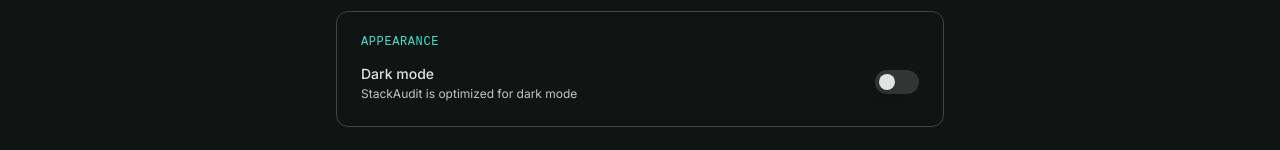
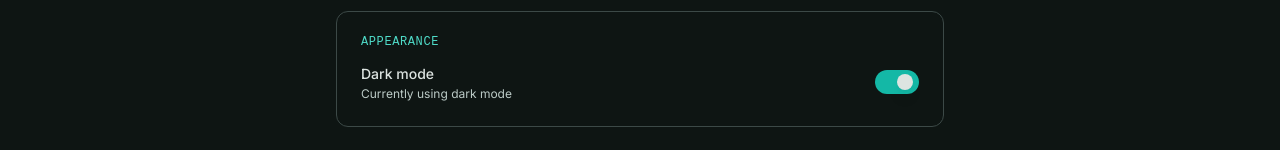
Before and after one commit to RoNnY125-coder/StackAudit, a Next.js app: page /settings in a window 1280 px wide. Shown: the part 177-327 px from the top of the page. Built offline with nearby package versions, Linux system fonts and the light colour scheme.

Commit message:
fix: audit history recomputes savings, light mode toggle works, remove credex link

```diff
--- a/app/globals.css
+++ b/app/globals.css
@@ -113,62 +113,68 @@
   --spacing-margin: 1.5rem;
 }
 
-:root:not(.dark) {
-  color-scheme: light;
-  --color-background: #f5faf8;
-  --color-surface: #f5faf8;
-  --color-surface-dim: #d5dbd9;
-  --color-surface-bright: #f5faf8;
-  --color-surface-container-lowest: #ffffff;
-  --color-surface-container-low: #eff5f2;
-  --color-surface-container: #e9efed;
-  --color-surface-container-high: #e3eae7;
-  --color-surface-container-highest: #dde4e1;
-  --color-surface-variant: #dae5e1;
-  --color-on-surface: #171d1b;
-  --color-on-surface-variant: #3c4947;
-  --color-on-background: #171d1b;
-  --color-inverse-surface: #2b3230;
-  --color-inverse-on-surface: #ecf2ef;
-  --color-outline: #6e7e7a;
-  --color-outline-variant: #bec9c5;
-  --color-primary: #006b5f;
-  --color-on-primary: #ffffff;
-  --color-primary-container: #14b8a6;
-  --color-on-primary-container: #00201c;
-  --color-primary-fixed: #71f8e4;
-  --color-primary-fixed-dim: #4fdbc8;
-  --color-on-primary-fixed: #00201c;
-  --color-on-primary-fixed-variant: #005048;
-  --color-inverse-primary: #4fdbc8;
-  --color-surface-tint: #006b5f;
-  --color-secondary: #5b5b63;
-  --color-on-secondary: #ffffff;
-  --color-secondary-container: #e4e1eb;
-  --color-on-secondary-container: #47464e;
-  --color-tertiary: #8c3415;
-  --color-on-tertiary: #ffffff;
-  --color-tertiary-container: #f38764;
-  --color-on-tertiary-container: #3a0b00;
-  --color-error: #ba1a1a;
-  --color-on-error: #ffffff;
-  --color-error-container: #ffdad6;
-  --color-on-error-container: #410002;
-  --color-foreground: #171d1b;
-  --color-muted: #e9efed;
-  --color-muted-foreground: #3c4947;
-  --color-popover: #ffffff;
-  --color-popover-foreground: #171d1b;
-  --color-card: #ffffff;
-  --color-card-foreground: #171d1b;
-  --color-border: #bec9c5;
-  --color-input: #bec9c5;
-  --color-ring: #006b5f;
+/* ── Light mode token overrides ─────────────────────────────────────────────
+   Applied when <html class="light"> is set by the theme toggle in settings.
+   All values use Material Design 3 light tonal palette for the teal primary.
+────────────────────────────────────────────────────────────────────────── */
+:root.light {
+  --color-background:                  #f4fbf9;
+  --color-surface:                     #f4fbf9;
+  --color-surface-dim:                 #d5e5e1;
+  --color-surface-bright:              #f4fbf9;
+  --color-surface-container-lowest:    #ffffff;
+  --color-surface-container-low:       #eff5f3;
+  --color-surface-container:           #e9efed;
+  --color-surface-container-high:      #e3eae7;
+  --color-surface-container-highest:   #dde4e1;
+  --color-surface-variant:             #dae5e1;
+  --color-on-surface:                  #161d1b;
+  --color-on-surface-variant:          #3f4947;
+  --color-on-background:               #161d1b;
+  --color-inverse-surface:             #2b3230;
+  --color-inverse-on-surface:          #ecf2ef;
+  --color-outline:                     #6f7976;
+  --color-outline-variant:             #bec9c5;
+  --color-primary:                     #006b5f;
+  --color-on-primary:                  #ffffff;
+  --color-primary-container:           #9df2de;
+  --color-on-primary-container:        #00201c;
+  --color-primary-fixed:               #9df2de;
+  --color-primary-fixed-dim:           #81d5c2;
+  --color-on-primary-fixed:            #00201c;
+  --color-on-primary-fixed-variant:    #005048;
+  --color-inverse-primary:             #4fdbc8;
+  --color-surface-tint:                #006b5f;
+  --color-secondary:                   #4a4753;
+  --color-on-secondary:                #ffffff;
+  --color-secondary-container:         #cdc8d8;
+  --color-on-secondary-container:      #161323;
+  --color-tertiary:                    #7d3100;
+  --color-on-tertiary:                 #ffffff;
+  --color-tertiary-container:          #ffdbd0;
+  --color-on-tertiary-container:       #2f0f00;
+  --color-error:                       #ba1a1a;
+  --color-on-error:                    #ffffff;
+  --color-error-container:             #ffdad6;
+  --color-on-error-container:          #410002;
+  --color-foreground:                  #161d1b;
+  --color-muted:                       #e9efed;
+  --color-muted-foreground:            #3f4947;
+  --color-popover:                     #f4fbf9;
+  --color-popover-foreground:          #161d1b;
+  --color-card:                        #f4fbf9;
+  --color-card-foreground:             #161d1b;
+  --color-border:                      #bec9c5;
+  --color-input:                       #bec9c5;
+  --color-ring:                        #006b5f;
 }
 
 @layer base {
   :root {
     color-scheme: dark;
+  }
+  :root.light {
+    color-scheme: light;
   }
   * {
     @apply border-outline-variant;
--- a/app/layout.tsx
+++ b/app/layout.tsx
@@ -79,12 +79,24 @@ export default function RootLayout({
   children: React.ReactNode;
 }>) {
   return (
-    <html lang="en" className="dark" suppressHydrationWarning>
+    <html lang="en" className="" suppressHydrationWarning>
       <head>
         <link rel="icon" href="/favicon.svg" type="image/svg+xml" />
         <script
           dangerouslySetInnerHTML={{
-            __html: `(function(){try{var t=localStorage.getItem("stackaudit_theme");if(t==="light")document.documentElement.classList.remove("dark")}catch(e){}})()`,
+            __html: `
+      (function() {
+        try {
+          var theme = localStorage.getItem('stackaudit_theme');
+          if (theme === 'light') {
+            document.documentElement.classList.add('light');
+            document.documentElement.classList.remove('dark');
+          } else {
+            document.documentElement.classList.remove('light');
+          }
+        } catch(e) {}
+      })();
+    `,
           }}
         />
       </head>
--- a/app/settings/page.tsx
+++ b/app/settings/page.tsx
@@ -88,30 +88,36 @@ function loadSavedSettings(): { emailSavings: boolean; weeklyUpdates: boolean }
 }
 
 export default function SettingsPage() {
-  const [darkMode, setDarkMode] = useState(() => {
-    if (typeof window === "undefined") return true
-    // Check localStorage first, then fall back to current class
-    const saved = localStorage.getItem("stackaudit_theme")
-    if (saved === "light") return false
-    if (saved === "dark") return true
-    return document.documentElement.classList.contains("dark")
-  })
+  const [isDark, setIsDark] = useState(true)
   const [savedSettings] = useState(loadSavedSettings)
   const [emailSavings, setEmailSavings] = useState(savedSettings.emailSavings)
   const [weeklyUpdates, setWeeklyUpdates] = useState(savedSettings.weeklyUpdates)
   const [clearMsg, setClearMsg] = useState("")
 
-  // Apply dark mode class to <html> and persist preference
+  // On mount: read saved theme from localStorage and reflect it in state
   useEffect(() => {
-    if (darkMode) {
-      document.documentElement.classList.add("dark")
-    } else {
-      document.documentElement.classList.remove("dark")
-    }
-    localStorage.setItem("stackaudit_theme", darkMode ? "dark" : "light")
-  }, [darkMode])
+    try {
+      const saved = localStorage.getItem("stackaudit_theme")
+      // If no preference saved yet, default is dark (matches the app default)
+      setIsDark(saved !== "light")
+    } catch {}
+  }, [])
 
-  // Persist notification settings to localStorage
+  // Apply theme class to <html> whenever isDark changes
+  useEffect(() => {
+    try {
+      const root = document.documentElement
+      if (isDark) {
+        root.classList.remove("light")
+        localStorage.setItem("stackaudit_theme", "dark")
+      } else {
+        root.classList.add("light")
+        localStorage.setItem("stackaudit_theme", "light")
+      }
+    } catch {}
+  }, [isDark])
+
+  // Persist notification settings
   useEffect(() => {
     try {
       localStorage.setItem(
@@ -122,7 +128,7 @@ export default function SettingsPage() {
   }, [emailSavings, weeklyUpdates])
 
   function handleClearFormData() {
-    localStorage.removeItem("stackaudit_form")
+    try { localStorage.removeItem("stackaudit_form") } catch {}
     setClearMsg("Form data cleared")
     setTimeout(() => setClearMsg(""), 3000)
   }
@@ -132,19 +138,27 @@ export default function SettingsPage() {
       <TopBar />
       <main className="max-w-[640px] mx-auto px-4 pt-24 pb-16" id="main-content">
         <div className="mb-8">
-          <h1 className="text-3xl font-bold text-on-surface tracking-tight">Settings</h1>
-          <p className="text-on-surface-variant mt-1 text-sm">Manage your StackAudit preferences.</p>
+          <h1 className="text-3xl font-bold text-on-surface tracking-tight">
+            Settings
+          </h1>
+          <p className="text-on-surface-variant mt-1 text-sm">
+            Manage your StackAudit preferences.
+          </p>
         </div>
 
         <Section title="Appearance">
           <SettingRow
             label="Dark mode"
-            description="StackAudit is optimized for dark mode"
+            description={
+              isDark
+                ? "Currently using dark mode"
+                : "Currently using light mode"
+            }
           >
             <Toggle
               id="toggle-dark-mode"
-              checked={darkMode}
-              onChange={setDarkMode}
+              checked={isDark}
+              onChange={setIsDark}
             />
           </SettingRow>
         </Section>
```
Also changed, not shown: app/dashboard/page.tsx (+95 -38 lines).
